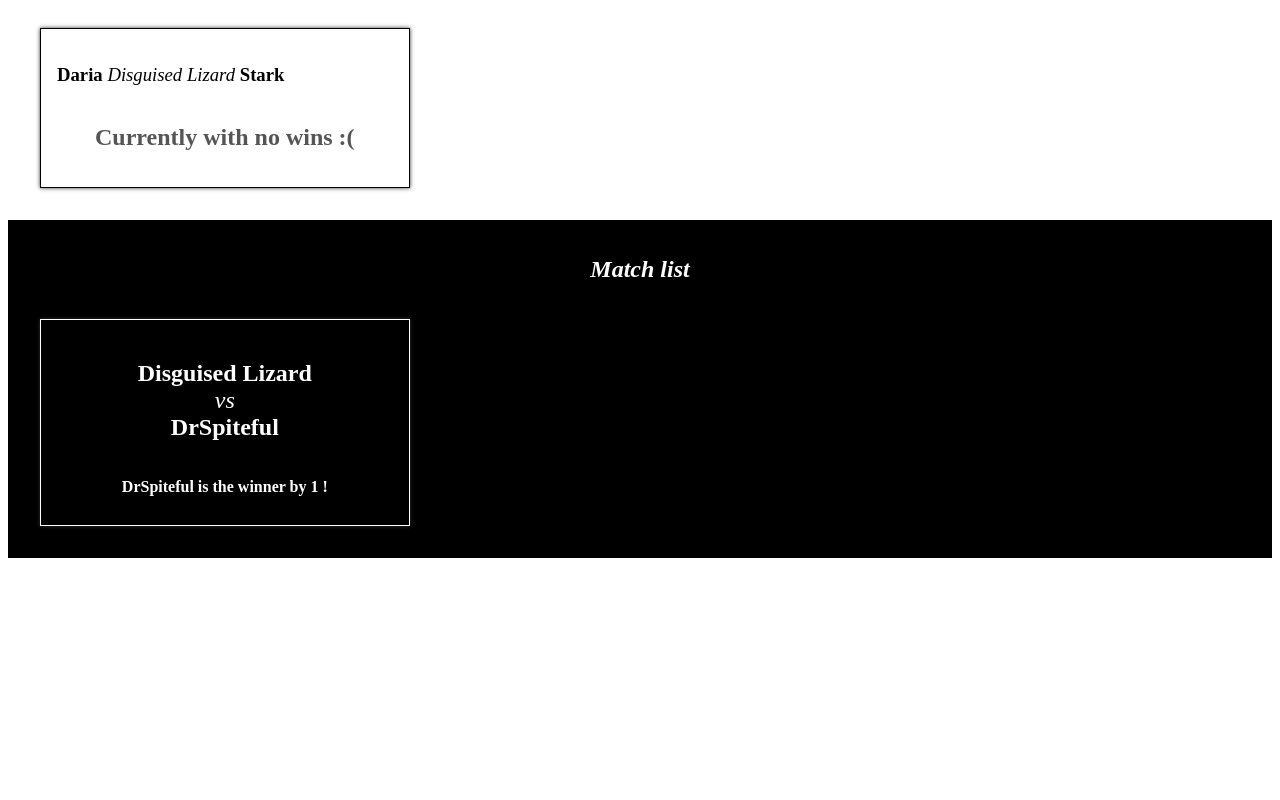
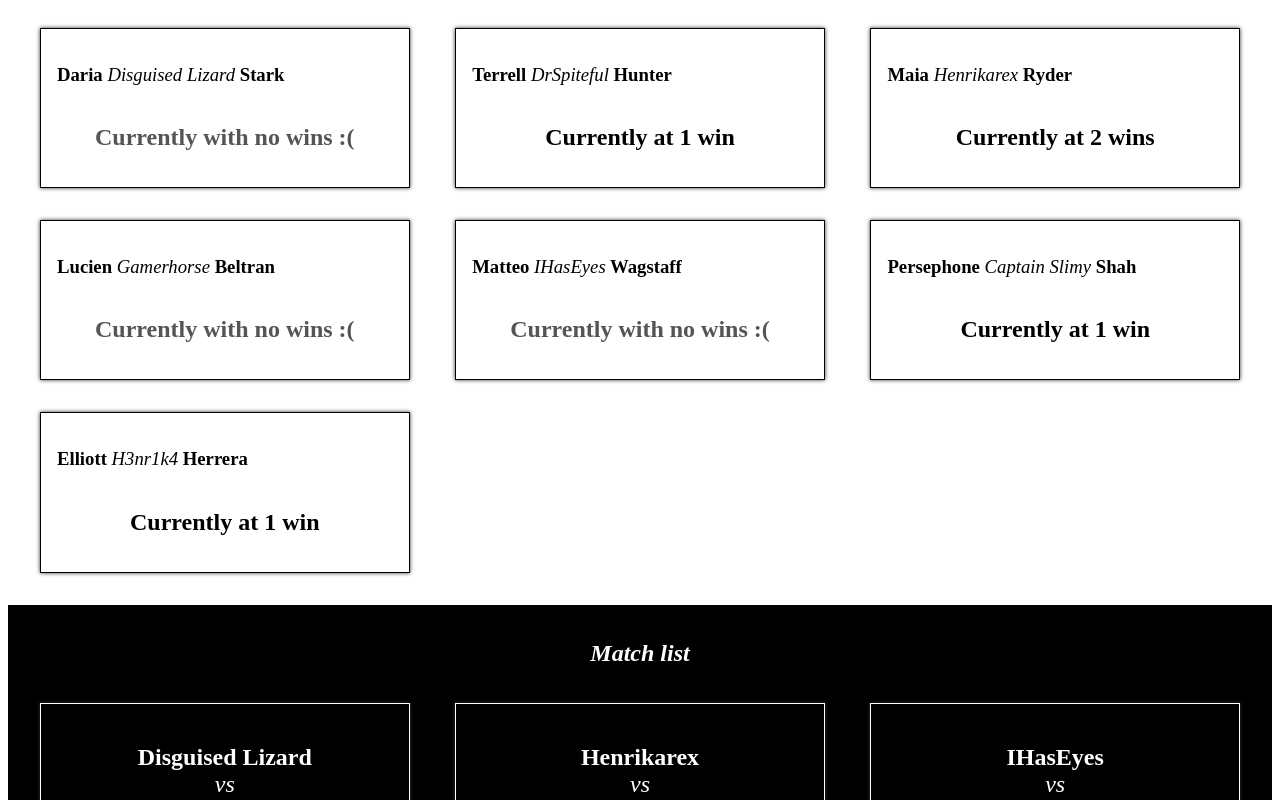
Before and after one commit to mustafa-bhm/tourney-matches, a React (Create React App) app: page / in a window 1280 px wide. Shown: the part 180-980 px from the top of the page. Before the commit the page ends 800 px from the top, so only its background shows below. Built offline with nearby package versions, Linux system fonts and the light colour scheme.

Commit message:
Mapping matches & players

```diff
--- a/src/components/MatchList.js
+++ b/src/components/MatchList.js
@@ -2,16 +2,23 @@
 import Match from "./Match";
 
 function MatchList(props) {
-  const oneMatch = props.matchData[0];
+  // const oneMatch = props.matchData[0];
+  const matches = props.matchData.map((match) => {
+    return (
+      <Match
+        key={match.matchNumber}
+        players={match.players}
+        winner={match.winner}
+        scoreDifference={match.scoreDifference}
+      />
+    );
+  });
+
   return (
     <section className="PlayerList MatchList">
       <h1>Match list</h1>
       {/* Matches will be shown here */}
-      <Match
-        players={oneMatch.players}
-        winner={oneMatch.winner}
-        scoreDifference={oneMatch.scoreDifference}
-      />
+      {matches}
     </section>
   );
 }
--- a/src/components/PlayerList.js
+++ b/src/components/PlayerList.js
@@ -4,16 +4,22 @@
 // import { preparePlayerData, addWinsToPlayers } from "../helpers/playerHelpers";
 
 function PlayerList(props) {
-  const onePlayer = props.playerData[0];
+  // const onePlayer = props.playerData[0];
+  const players = props.playerData.map((player) => {
+    return (
+      <Player
+        key={player.gamerTag}
+        firstName={player.firstName}
+        gamerTag={player.gamerTag}
+        lastName={player.lastName}
+        wins={player.wins}
+      />
+    );
+  });
   return (
     <section className="PlayerList">
       <h1> Current Participating players</h1>
-      <Player
-        firstName={onePlayer.firstName}
-        gamerTag={onePlayer.gamerTag}
-        lastName={onePlayer.lastName}
-        wins={onePlayer.wins}
-      />
+      {players}
     </section>
   );
 }
```
Also changed, not shown: src/components/Match.js (+0 -43 lines).
